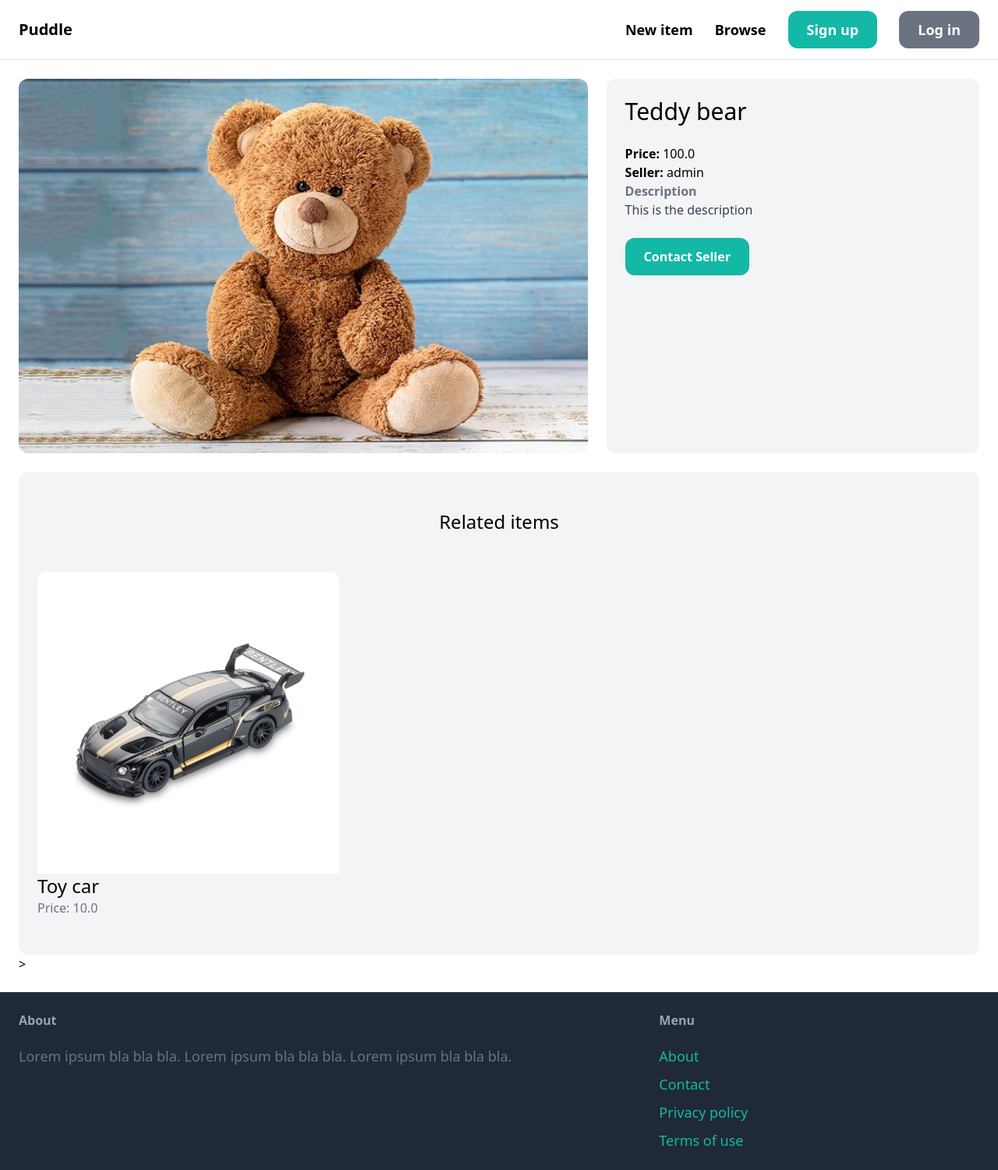
After one commit to Ivliro/puddle, a Django app: page /items/1/ in a window 1280 px wide. The commit adds this page. Shown: the whole page at 78% size. Run offline with Django 4.2, Linux system fonts and the light colour scheme; data comes from the database, SQL or seed files in the repository; both versions use the stored data as it was after the commit; some libraries are stand-ins or nearby versions.

Commit message:
add detail.html file, made so if you click on an item - you get its detail page

```diff
--- a/core/templates/core/index.html
+++ b/core/templates/core/index.html
@@ -8,7 +8,7 @@
         <div class="grid grid-cols-3 gap-3">
             {% for item in items %}
             <div>
-                <a href="#">
+                <a href="{% url 'item:detail' item.id %}">
                     <div>
                         <img src="{{item.image.url}}" class="rounded-t-xl">
                     </div>
--- /dev/null
+++ b/item/templates/item/detail.html
@@ -0,0 +1,42 @@
+{% extends 'core/base.html' %}
+
+{% block title %} {{ item.name }} {% endblock %}
+
+{% block content %}
+<div class="grid grid-cols-5 gap-6">
+    <div class="col-span-3">
+        <img src="{{ item.image.url }}" class="rounded-xl">
+    </div>
+    <div class="col-span-2 p-6 bg-gray-100 rounded-xl">
+        <h1 class="mb-6 text-3xl">{{ item.name }}</h1>
+        <p class="text-gray-500>"><strong>Price: </strong>{{ item.price }}</p>
+        <p class="text-gray-500>"><strong>Seller: </strong>{{ item.created_by.username }}</p>
+
+        {% if item.description %}
+        <p class="text-gray-700">
+            <strong class="text-gray-500">Description</strong><br>
+            {{ item.description }}
+        </p>
+        {% endif %}
+        <a href="#" class="inline-block mt-6 px-6 py-3 text-lg- font-semibold bg-teal-500 text-white rounded-xl hover:bg-teal-700">Contact Seller</a>
+    </div>
+</div>
+<div class="mt-6 px-6 py-12 bg-gray-100 rounded-xl">
+    <h2 class="mb-12 text-2xl text-center">Related items</h2>
+    <div class="grid grid-cols-3 gap-3">
+        {% for item in related_items %}
+        <div>
+            <a href="{% url 'item:detail' item.id %}">
+                <div>
+                    <img src="{{item.image.url}}" class="rounded-t-xl">
+                </div>
+                <div>
+                    <h2 class="text-2xl">{{item.name}}</h2>
+                    <p class="text-gray-500">Price: {{item.price}}</p>
+                </div>
+            </a>
+        </div>
+        {% endfor %}
+    </div>
+</div>>
+{% endblock %}
--- /dev/null
+++ b/item/urls.py
@@ -0,0 +1,9 @@
+from django.urls import path
+
+from . import views
+
+app_name = 'item'
+
+urlpatterns = [
+    path('<int:pk>/', views.detail, name='detail'),
+]
--- a/item/views.py
+++ b/item/views.py
@@ -1,3 +1,12 @@
-from django.shortcuts import render
+from django.shortcuts import render, get_object_or_404
+
+from .models import Item
 
 # Create your views here.
+def detail(request, pk):
+    item = get_object_or_404(Item, pk=pk)
+    related_items = Item.objects.filter(category=item.category, is_sold=False).exclude(pk=pk)[:3]
+    return render(request, 'item/detail.html', {
+        'item': item,
+        'related_items': related_items
+    })
--- a/puddle/urls.py
+++ b/puddle/urls.py
@@ -16,12 +16,13 @@ Including another URLconf
 from django.conf import settings
 from django.conf.urls.static import static
 from django.contrib import admin
-from django.urls import path
+from django.urls import path, include
 
 from core.views import index, contact
 
 urlpatterns = [
     path('', index, name='index'),
+    path('items/', include('item.urls')),
     path('contact/', contact, name='contact'),
     path('admin/', admin.site.urls),
 ] + static(settings.MEDIA_URL, document_root=settings.MEDIA_ROOT)
```
Also changed, not shown: db.sqlite3, demo_pictures/toy_car.jpg (added), media/item_images/toy_car.jpg (added).
